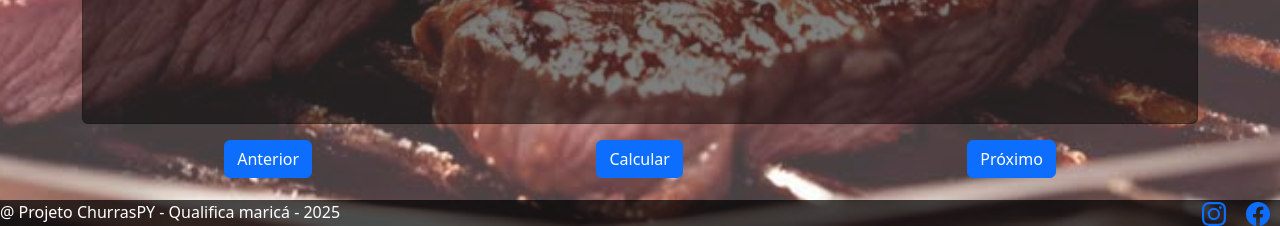
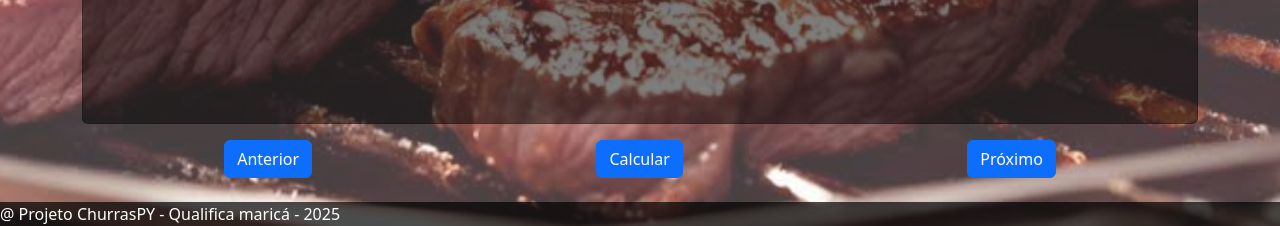
Before and after one commit to rafapcdev/churraspy, a Flask app: page / in a window 1280 px wide. Shown: the part 574-800 px from the top of the page. Run offline with Flask 3, Linux system fonts and the light colour scheme; data comes from the database, SQL or seed files in the repository.

Commit message:
Update base.html

```diff
--- a/templates/base.html
+++ b/templates/base.html
@@ -49,22 +49,6 @@
         <span class="fs-6 fs-md-5 fs-lg-4">
             @ Projeto ChurrasPY - Qualifica maricá - 2025
         </span>
-        <ul class="list-group d-flex flex-row justify-content-evenly">
-            <li class="list-group-item">
-                <a href="https://www.instagram.com/qualifica.marica/">
-                    <svg xmlns="http://www.w3.org/2000/svg" fill="currentColor" class="bi bi-instagram" viewBox="0 0 16 16">
-                        <path d="M8 0C5.829 0 5.556.01 4.703.048 3.85.088 3.269.222 2.76.42a3.9 3.9 0 0 0-1.417.923A3.9 3.9 0 0 0 .42 2.76C.222 3.268.087 3.85.048 4.7.01 5.555 0 5.827 0 8.001c0 2.172.01 2.444.048 3.297.04.852.174 1.433.372 1.942.205.526.478.972.923 1.417.444.445.89.719 1.416.923.51.198 1.09.333 1.942.372C5.555 15.99 5.827 16 8 16s2.444-.01 3.298-.048c.851-.04 1.434-.174 1.943-.372a3.9 3.9 0 0 0 1.416-.923c.445-.445.718-.891.923-1.417.197-.509.332-1.09.372-1.942C15.99 10.445 16 10.173 16 8s-.01-2.445-.048-3.299c-.04-.851-.175-1.433-.372-1.941a3.9 3.9 0 0 0-.923-1.417A3.9 3.9 0 0 0 13.24.42c-.51-.198-1.092-.333-1.943-.372C10.443.01 10.172 0 7.998 0zm-.717 1.442h.718c2.136 0 2.389.007 3.232.046.78.035 1.204.166 1.486.275.373.145.64.319.92.599s.453.546.598.92c.11.281.24.705.275 1.485.039.843.047 1.096.047 3.231s-.008 2.389-.047 3.232c-.035.78-.166 1.203-.275 1.485a2.5 2.5 0 0 1-.599.919c-.28.28-.546.453-.92.598-.28.11-.704.24-1.485.276-.843.038-1.096.047-3.232.047s-2.39-.009-3.233-.047c-.78-.036-1.203-.166-1.485-.276a2.5 2.5 0 0 1-.92-.598 2.5 2.5 0 0 1-.6-.92c-.109-.281-.24-.705-.275-1.485-.038-.843-.046-1.096-.046-3.233s.008-2.388.046-3.231c.036-.78.166-1.204.276-1.486.145-.373.319-.64.599-.92s.546-.453.92-.598c.282-.11.705-.24 1.485-.276.738-.034 1.024-.044 2.515-.045zm4.988 1.328a.96.96 0 1 0 0 1.92.96.96 0 0 0 0-1.92m-4.27 1.122a4.109 4.109 0 1 0 0 8.217 4.109 4.109 0 0 0 0-8.217m0 1.441a2.667 2.667 0 1 1 0 5.334 2.667 2.667 0 0 1 0-5.334"/>
-                    </svg>
-                </a>
-            </li>
-            <li class="list-group-item">
-                <a href="https://www.facebook.com/qualifica.marica">
-                    <svg xmlns="http://www.w3.org/2000/svg" fill="currentColor" class="bi bi-facebook" viewBox="0 0 16 16">
-                        <path d="M16 8.049c0-4.446-3.582-8.05-8-8.05C3.58 0-.002 3.603-.002 8.05c0 4.017 2.926 7.347 6.75 7.951v-5.625h-2.03V8.05H6.75V6.275c0-2.017 1.195-3.131 3.022-3.131.876 0 1.791.157 1.791.157v1.98h-1.009c-.993 0-1.303.621-1.303 1.258v1.51h2.218l-.354 2.326H9.25V16c3.824-.604 6.75-3.934 6.75-7.951"/>
-                      </svg>
-                </a>
-            </li>
-        </ul>
     </footer>
     <script crossorigin="anonymous" integrity="sha384-YvpcrYf0tY3lHB60NNkmXc5s9fDVZLESaAA55NDzOxhy9GkcIdslK1eN7N6jIeHz"
         src="https://cdn.jsdelivr.net/npm/bootstrap@5.3.3/dist/js/bootstrap.bundle.min.js"></script>
```
